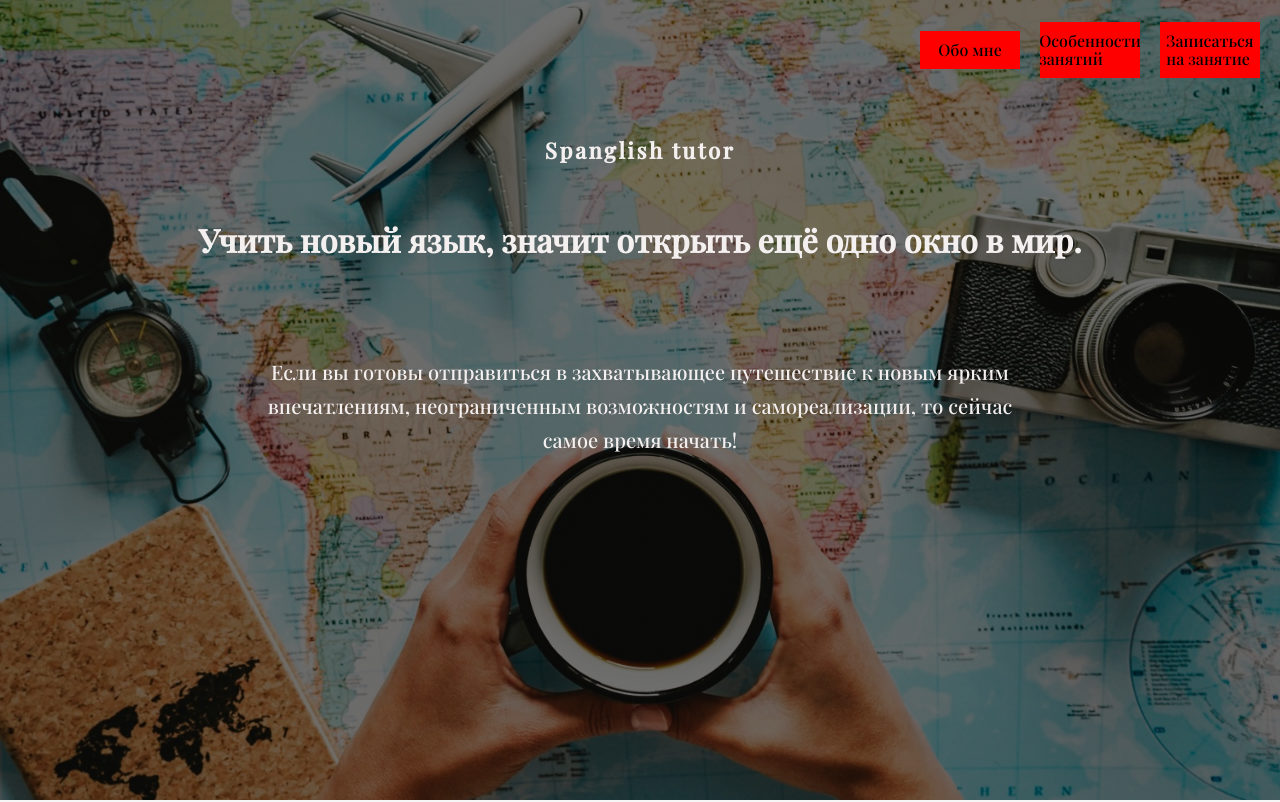
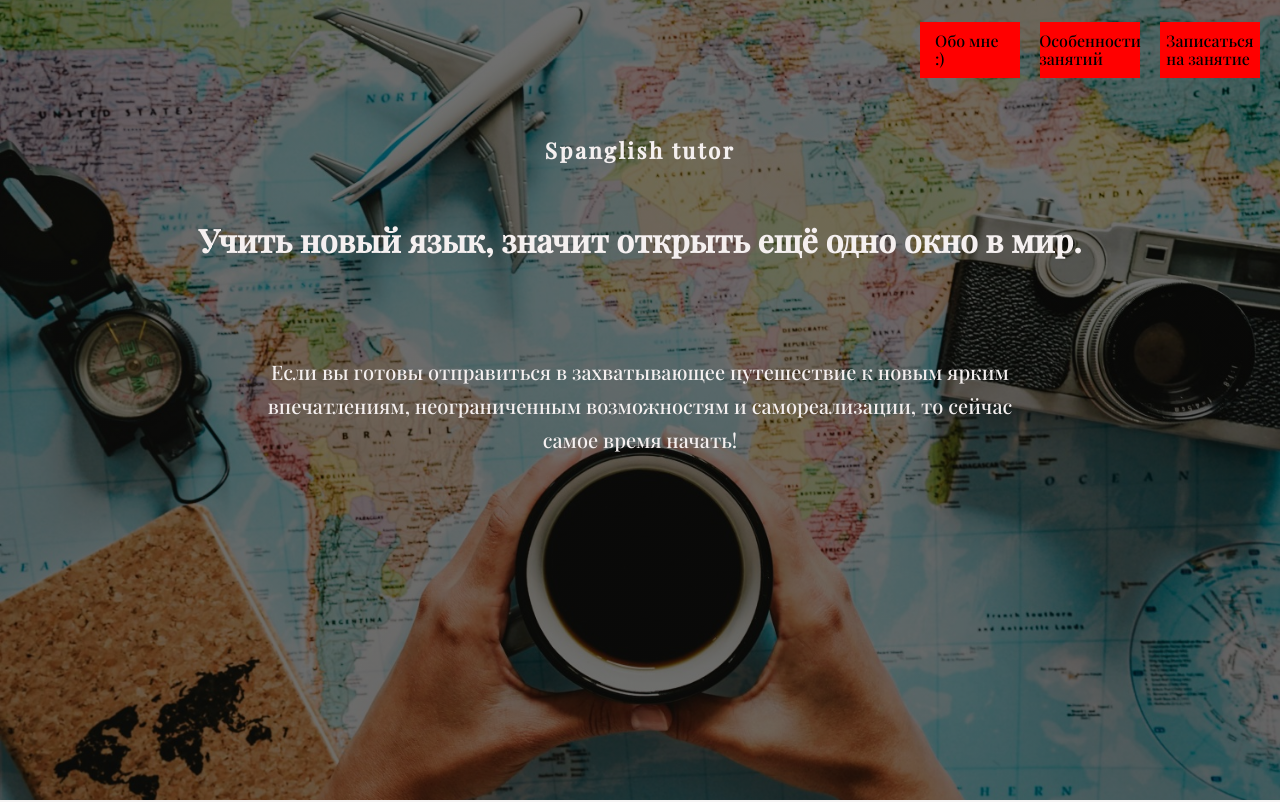
Before and after one commit to SerjLeo/SpanglishTutorOrigin, a website built with webpack: page front/src/index.html in a window 1280 px wide. Shown: the top 802 px of the page. Built offline with nearby package versions, Linux system fonts and the light colour scheme.

Commit message:
test ci\cd

```diff
--- a/front/src/index.html
+++ b/front/src/index.html
@@ -13,7 +13,7 @@
         <header>
             <div class="header-logo"></div>
             <nav class="header-nav">
-                <div class="nav-link">Обо мне</div>
+                <div class="nav-link">Обо мне :)</div>
                 <div class="nav-link">Особенности занятий</div>
                 <div class="nav-link">Записаться на занятие</div>
             </nav>
```
